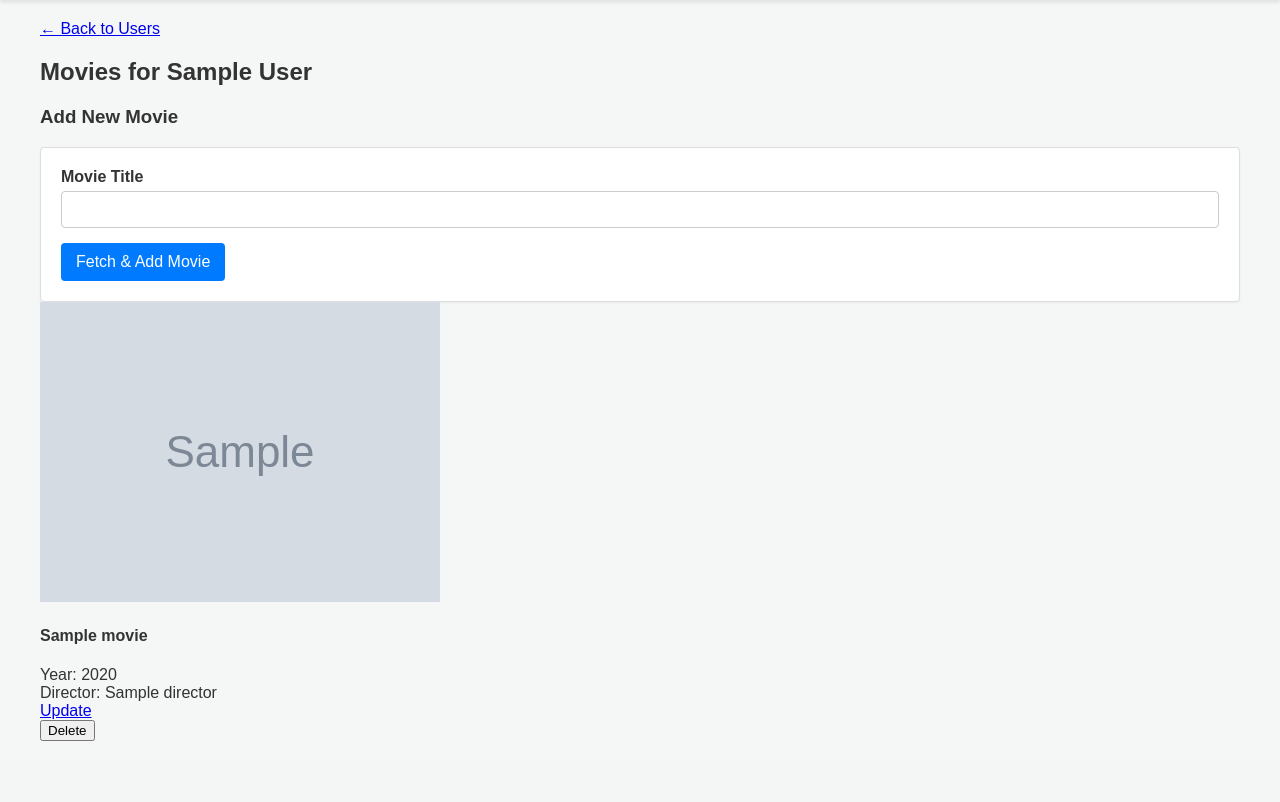
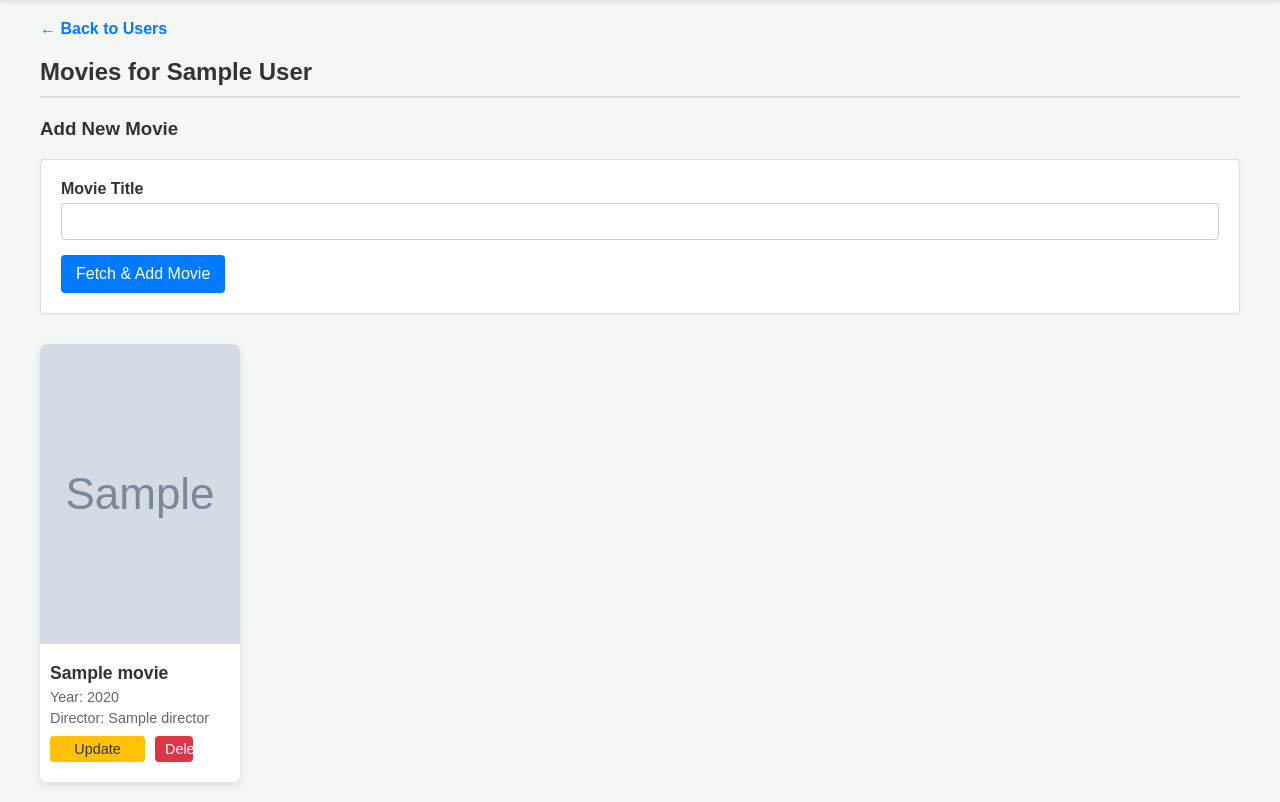
Before and after one commit to emilioquezadanavarro/MovieWebApp, a Flask app: template templates/movies.html in a window 1280 px wide. Shown: the part 58-860 px from the top of the page. Before the commit the page ends 799 px from the top, so only its background shows below. Run offline with Flask 3, Linux system fonts and the light colour scheme; tables that the repository leaves empty hold one stand-in row (values such as "Sample post"); the template is opened without the code that fills it: values that come from a table or form of the project are taken from there, most other values are stand-ins (such as "Sample title", 1, 10 or a date in 2020); grey boxes marked "Sample" are stand-in pictures.

Commit message:
Updated style.css file

```diff
--- a/static/style.css
+++ b/static/style.css
@@ -98,7 +87,90 @@ body {
     cursor: pointer;
     font-size: 1em;
 }
+.btn-primary:hover { background-color: #0056b3; }
 
-.btn-primary:hover {
-    background-color: #0056b3;
+
+/* --- 6. Movie List Styles (movies.html) --- */
+
+.page-header {
+    margin-top: 20px;
+    border-bottom: 2px solid #ddd;
+    padding-bottom: 10px;
 }
+.back-link {
+    display: block;
+    margin-bottom: 20px;
+    color: #007bff;
+    text-decoration: none;
+    font-weight: bold;
+}
+
+.movie-grid-container {
+    display: flex;
+    flex-wrap: wrap;
+    gap: 20px;
+    margin-top: 30px;
+}
+
+.movie-card {
+    width: 200px;
+    box-shadow: 0 4px 8px rgba(0,0,0,0.1);
+    border-radius: 8px;
+    overflow: hidden;
+    background: white;
+    padding-bottom: 10px;
+}
+
+.movie-poster {
+    width: 100%;
+    height: 300px;
+    object-fit: cover;
+}
+
+.movie-details-box {
+    padding: 10px;
+}
+
+.movie-title-year h4 {
+    font-size: 1.1em;
+    font-weight: bold;
+    margin: 5px 0;
+}
+
+.movie-year, .movie-director {
+    display: block;
+    font-size: 0.9em;
+    color: #666;
+    margin-bottom: 5px;
+}
+
+.movie-actions {
+    display: flex;
+    gap: 10px;
+    margin-top: 10px;
+}
+
+.btn-update, .btn-delete {
+    padding: 5px 10px;
+    border-radius: 4px;
+    text-decoration: none;
+    text-align: center;
+    font-size: 0.9em;
+    width: 50%;
+    display: block;
+}
+
+.btn-update {
+    background-color: #ffc107; /* Yellow */
+    color: #333;
+    border: none;
+}
+.btn-delete {
+    background-color: #dc3545; /* Red */
+    color: white;
+    border: none;
+}
+.delete-form {
+    display: inline;
+    width: 50%;
+}
```
Also changed, not shown: other parts of static/style.css (+25 -36 lines).
